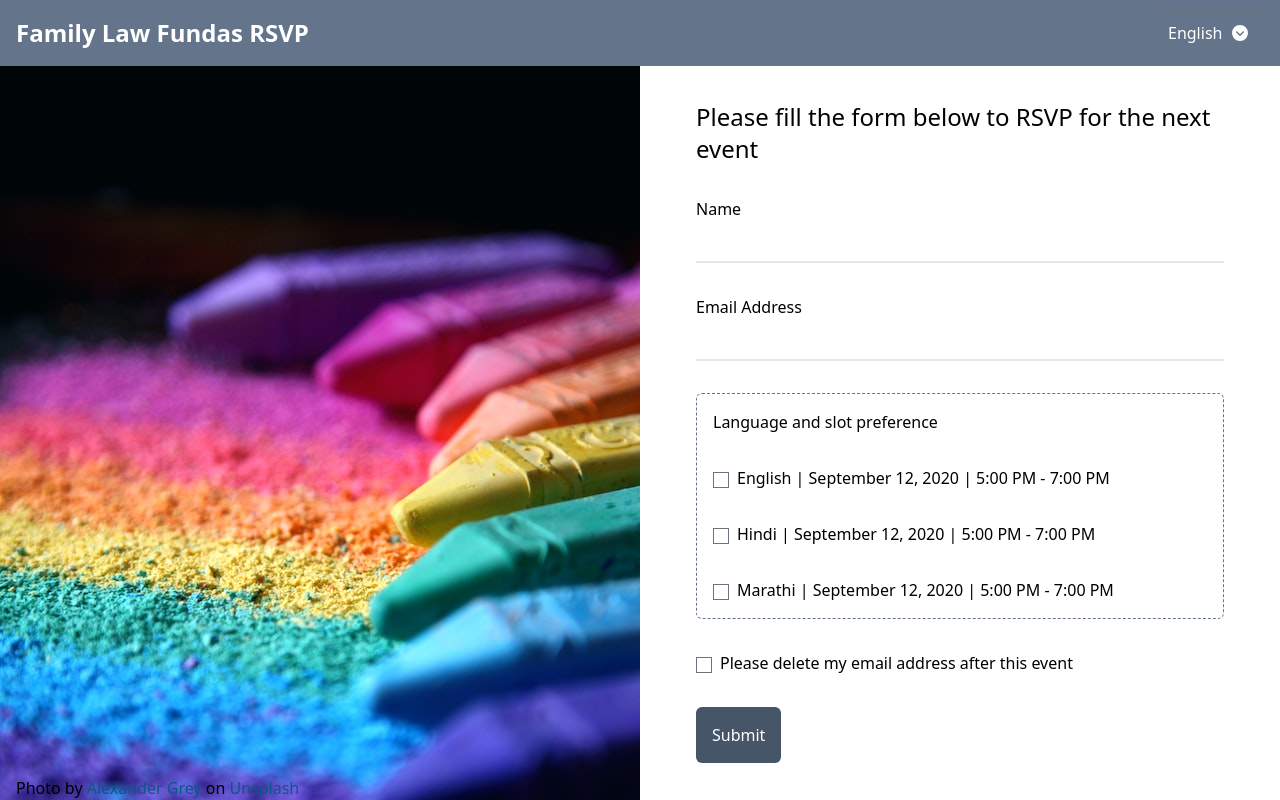
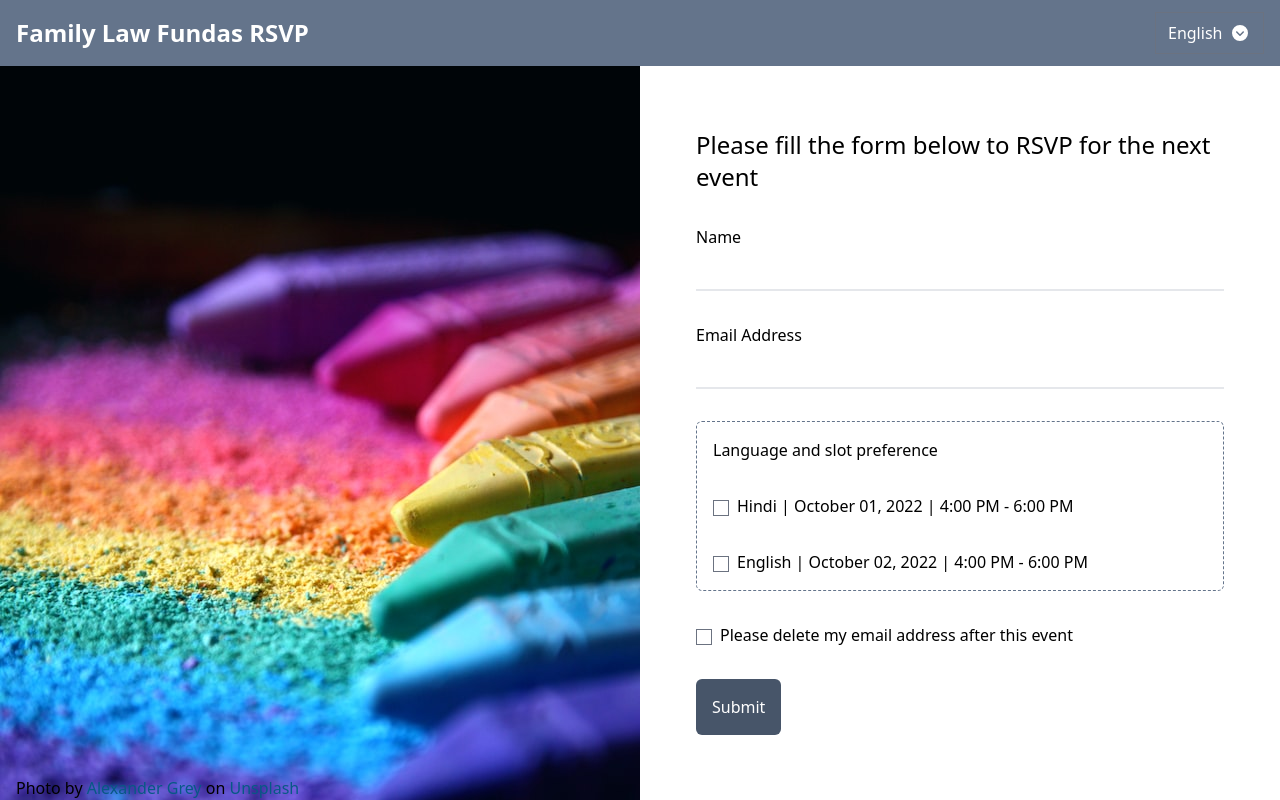
Before and after one commit to mdudeja/rsvp_form, a Next.js app: page / in a window 1280 px wide. Built offline with nearby package versions, Linux system fonts and the light colour scheme.

Commit message:
removed marathi options

```diff
--- a/common/content.ts
+++ b/common/content.ts
@@ -4,9 +4,8 @@ const content: { [key: string]: any } = {
         description: 'Please fill the form below to RSVP for the next event',
         email: 'Email Address',
         lang_pref: 'Language and slot preference',
-        lang_option_en: 'English | September 12, 2020 | 5:00 PM - 7:00 PM',
-        lang_option_hn: 'Hindi | September 12, 2020 | 5:00 PM - 7:00 PM',
-        lang_option_mt: 'Marathi | September 12, 2020 | 5:00 PM - 7:00 PM',
+        lang_option_en: 'English | October 02, 2022 | 4:00 PM - 6:00 PM',
+        lang_option_hn: 'Hindi | October 01, 2022 | 4:00 PM - 6:00 PM',
         submit: 'Submit',
         checkbox: 'Please delete my email address after this event',
         success: 'Thank you for registering for the event. We will send you the link to join the day before the event.',
@@ -17,22 +16,8 @@ const content: { [key: string]: any } = {
         description: 'RSVP करने के लिए कृपया यह फॉर्म भरिये',
         email: 'ईमेल',
         lang_pref: 'कौनसी भाषा और टाइम स्लॉट में अटेंड करना चाहेंगे',
-        lang_option_en: 'इंगलिश | सप्टेंबर 12, 2020 | 5:00 PM - 7:00 PM',
-        lang_option_hn: 'हिन्दी | सप्टेंबर 12, 2020 | 5:00 PM - 7:00 PM',
-        lang_option_mt: 'मराठी | सप्टेंबर 12, 2020 | 5:00 PM - 7:00 PM',
-        submit: 'सब्मिट',
-        checkbox: 'ये इवेंट होने के बाद मेरा ईमेल डिलीट कर देना',
-        success: 'रजिस्टर करने के लिए धन्यवाद. हम इवेंट से एक दिन पहले आपके ईमेल पर लिंक भेज देंगे',
-        error: 'कुछ समस्या हो गयी आपका फॉर्म भेजने में. कृपया थोड़ी देर बाद कोशिश करें',
-    },
-    'mt': {
-        pname: 'नाम',
-        description: 'RSVP करने के लिए कृपया यह फॉर्म भरिये',
-        email: 'ईमेल',
-        lang_pref: 'कौनसी भाषा और टाइम स्लॉट में अटेंड करना चाहेंगे',
-        lang_option_en: 'इंगलिश | सप्टेंबर 12, 2020 | 5:00 PM - 7:00 PM',
-        lang_option_hn: 'हिन्दी | सप्टेंबर 12, 2020 | 5:00 PM - 7:00 PM',
-        lang_option_mt: 'मराठी | सप्टेंबर 12, 2020 | 5:00 PM - 7:00 PM',
+        lang_option_en: 'इंगलिश | अक्टूबर 02, 2022 | 4:00 PM - 6:00 PM',
+        lang_option_hn: 'हिन्दी | अक्टूबर 01, 2022 | 4:00 PM - 6:00 PM',
         submit: 'सब्मिट',
         checkbox: 'ये इवेंट होने के बाद मेरा ईमेल डिलीट कर देना',
         success: 'रजिस्टर करने के लिए धन्यवाद. हम इवेंट से एक दिन पहले आपके ईमेल पर लिंक भेज देंगे',
--- a/components/ErrorAlert.tsx
+++ b/components/ErrorAlert.tsx
@@ -8,7 +8,7 @@ export default function ErrorAlert({ message }: { message: string }) {
     return (
         <>
             {showAlert && (
-                <div className={`error-alert bg-red-500 text-white px-6 py-4 border-0 rounded relative mb-4`}>
+                <div className={`error-alert bg-red-500 text-white px-6 py-4 border-0 rounded relative mb-4 z-20`}>
                     <span className='text-xl inline-block mr-5 align-middle'>
                         <FontAwesomeIcon icon={faBell} />
                     </span>
--- a/components/Header.tsx
+++ b/components/Header.tsx
@@ -5,7 +5,7 @@ import { ChangeEvent } from 'react';
 
 const Header = ({ onLangChange }: { onLangChange: (e: ChangeEvent<HTMLSelectElement>) => void }) => {
     return (
-        <header className="fixed top-0 left-0 right-0 max-h-16 z-50">
+        <header className="fixed top-0 left-0 right-0 max-h-16 z-10">
             <nav className='grid grid-rows-1 grid-cols-4 bg-slate-500 py-3 text-white'>
                 <div className='col-span-3 md:col-span-2 flex justify-self-start items-center'>
                     <Link href='/'>
@@ -16,7 +16,6 @@ const Header = ({ onLangChange }: { onLangChange: (e: ChangeEvent<HTMLSelectElem
                     <select className='bg-slate-500 text-white' onChange={onLangChange}>
                         <option value='en'>English</option>
                         <option value='hn'>हिन्दी</option>
-                        <option value='mt'>मराठी</option>
                     </select>
                     <FontAwesomeIcon icon={faCircleChevronDown} className="-ml-8" />
                 </div>
--- a/components/RSVPForm.tsx
+++ b/components/RSVPForm.tsx
@@ -16,16 +16,12 @@ export default function RSVPForm(
         <label className="block mt-3 md:mt-8 border rounded-md border-dashed border-slate-500 px-4 py-4">
             <span>{content[lang].lang_pref}</span>
             <label className="block align-middle mt-2 md:mt-8">
-                <input name="en_selected" type='checkbox' />
-                <span className='ml-2'>{content[lang].lang_option_en}</span>
-            </label>
-            <label className="block align-middle mt-2 md:mt-8">
                 <input name="hn_selected" type='checkbox' />
                 <span className='ml-2'>{content[lang].lang_option_hn}</span>
             </label>
             <label className="block align-middle mt-2 md:mt-8">
-                <input name="mt_selected" type='checkbox' />
-                <span className='ml-2'>{content[lang].lang_option_mt}</span>
+                <input name="en_selected" type='checkbox' />
+                <span className='ml-2'>{content[lang].lang_option_en}</span>
             </label>
         </label>
         <label className="inline-block align-middle mt-3 md:mt-8">
--- a/components/SuccessAlert.tsx
+++ b/components/SuccessAlert.tsx
@@ -12,7 +12,7 @@ export default function SuccessAlert({ message }: { message: string }) {
     return (
         <>
             {showAlert && (
-                <div className={`bg-green-500 text-white px-6 py-4 border-0 rounded relative mb-4`}>
+                <div className={`bg-green-500 text-white px-6 py-4 border-0 rounded relative mb-4 z-20`}>
                     <span className='text-xl inline-block mr-5 align-middle'>
                         <FontAwesomeIcon icon={faBell} />
                     </span>
--- a/controllers/RSVPController.ts
+++ b/controllers/RSVPController.ts
@@ -14,7 +14,7 @@ const _init = async (): Promise<Db | undefined> => {
 }
 
 export const addEntry = async (data:
-    { pname: string, email: string, en_selected: boolean, hn_selected: boolean, mt_selected: boolean, toDelete: boolean }): Promise<boolean> => {
+    { pname: string, email: string, en_selected: boolean, hn_selected: boolean, toDelete: boolean }): Promise<boolean> => {
     const exists = await fetchEntry({ email: data.email })
 
     if (!exists) {
--- a/pages/api/rsvp.ts
+++ b/pages/api/rsvp.ts
@@ -4,8 +4,8 @@ import { addEntry } from "../../controllers/RSVPController";
 
 export default async function rsvpRoute(req: NextApiRequest, res: NextApiResponse<{ success: boolean, message: string }>) {
     if (req.method === 'POST') {
-        const { pname, email, en_selected, hn_selected, mt_selected, toDelete } = req.body
-        const result = await addEntry({ pname, email, en_selected, hn_selected, mt_selected, toDelete })
+        const { pname, email, en_selected, hn_selected, toDelete } = req.body
+        const result = await addEntry({ pname, email, en_selected, hn_selected, toDelete })
         if (result) {
             res.status(200).json({ success: true, message: 'OK' })
         } else {
--- a/pages/index.tsx
+++ b/pages/index.tsx
@@ -41,7 +41,6 @@ const Index: NextPage = () => {
               const email = form.email.value
               const en_selected = form.en_selected.checked
               const hn_selected = form.hn_selected.checked
-              const mt_selected = form.mt_selected.checked
               const toDelete = form.to_delete.checked
 
               if (email && validateEmail(email)) {
@@ -50,7 +49,6 @@ const Index: NextPage = () => {
                   email,
                   en_selected,
                   hn_selected,
-                  mt_selected,
                   toDelete
                 }
                 const response = await fetch('/api/rsvp', {
```
